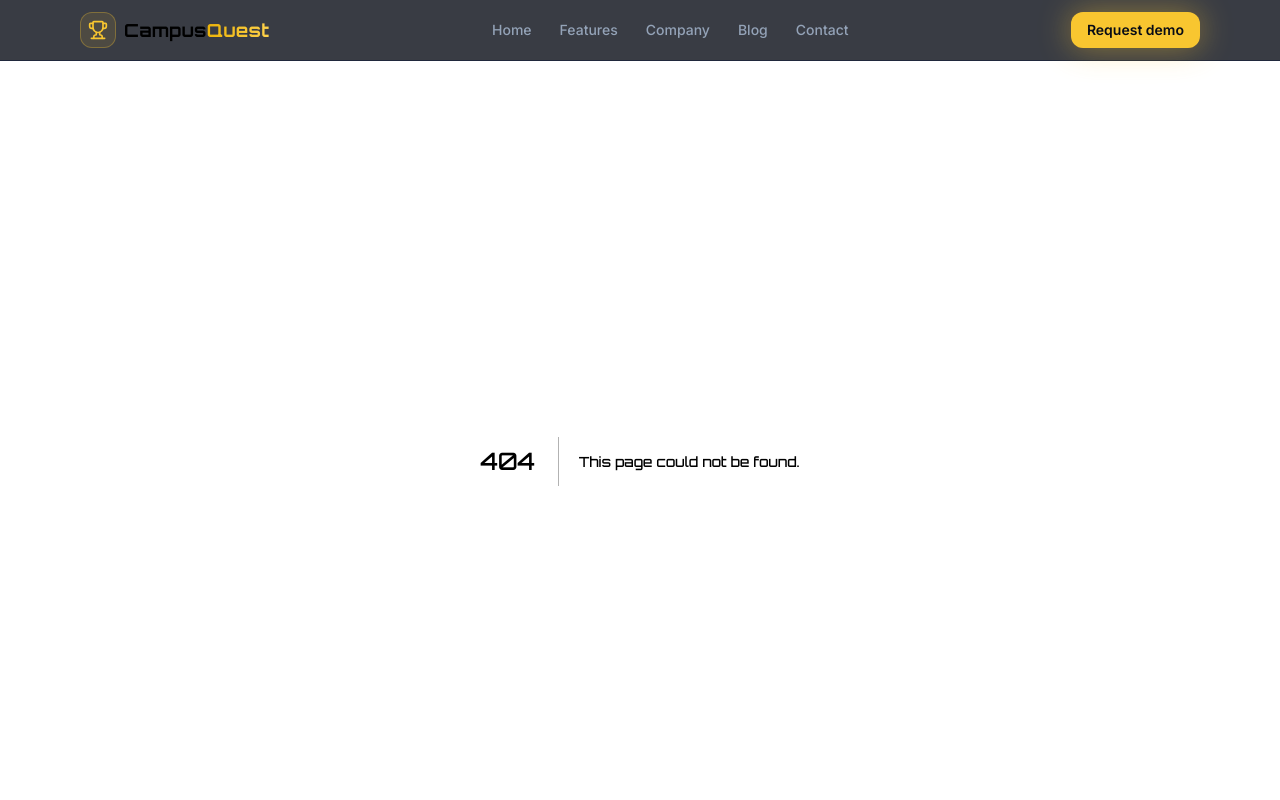
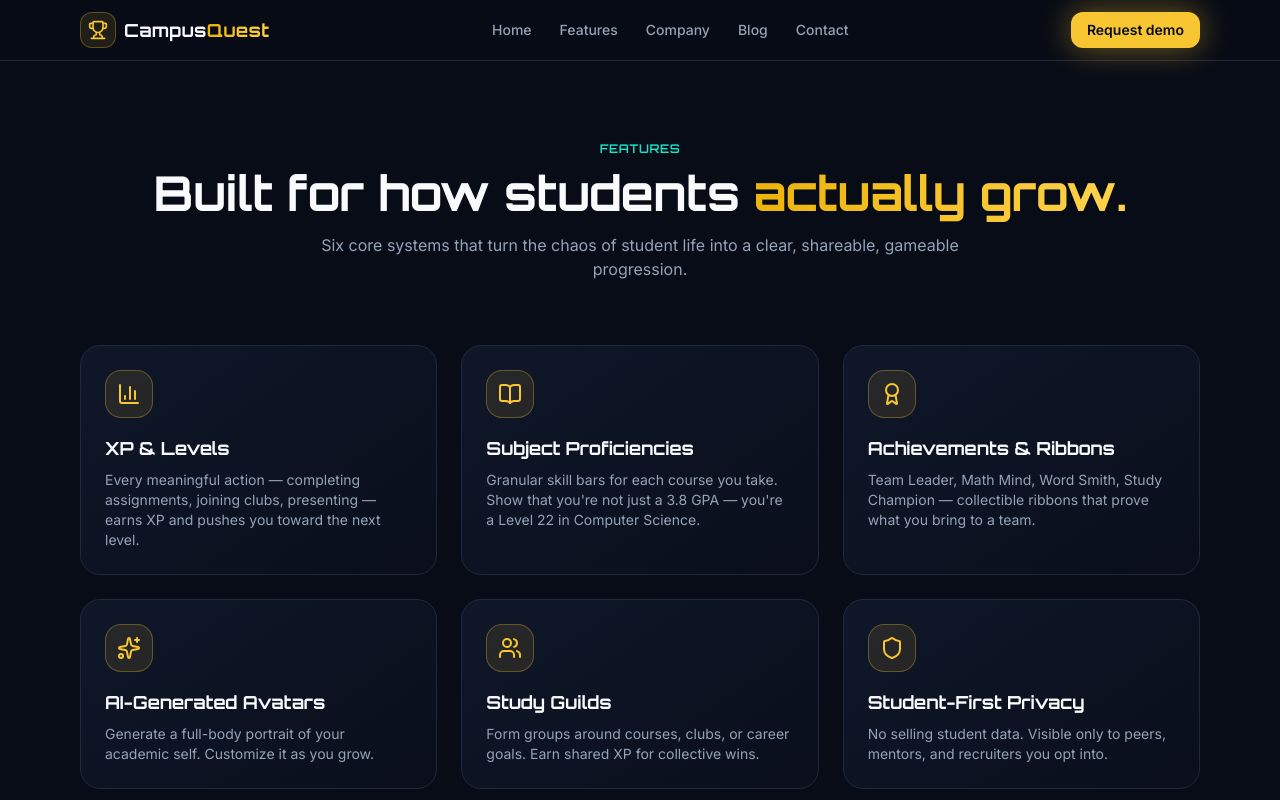
Before and after one commit to rwchampin/campus-quest, a Next.js app: page /features in a window 1280 px wide. Before the commit this address had no page. Shown: the top 800 px of the page. Built offline with nearby package versions, Linux system fonts and the light colour scheme.

Commit message:
features page

```diff
--- /dev/null
+++ b/app/features/page.tsx
@@ -0,0 +1,75 @@
+"use client";
+import { motion } from "motion/react";
+import { Award, BarChart3, BookOpen, Sparkles, Users, Shield } from "lucide-react";
+
+
+const features = [
+    {
+        icon: BarChart3,
+        title: "XP & Levels",
+        desc: "Every meaningful action — completing assignments, joining clubs, presenting — earns XP and pushes you toward the next level.",
+    },
+    {
+        icon: BookOpen,
+        title: "Subject Proficiencies",
+        desc: "Granular skill bars for each course you take. Show that you're not just a 3.8 GPA — you're a Level 22 in Computer Science.",
+    },
+    {
+        icon: Award,
+        title: "Achievements & Ribbons",
+        desc: "Team Leader, Math Mind, Word Smith, Study Champion — collectible ribbons that prove what you bring to a team.",
+    },
+    {
+        icon: Sparkles,
+        title: "AI-Generated Avatars",
+        desc: "Generate a full-body portrait of your academic self. Customize it as you grow.",
+    },
+    {
+        icon: Users,
+        title: "Study Guilds",
+        desc: "Form groups around courses, clubs, or career goals. Earn shared XP for collective wins.",
+    },
+    {
+        icon: Shield,
+        title: "Student-First Privacy",
+        desc: "No selling student data. Visible only to peers, mentors, and recruiters you opt into.",
+    },
+];
+
+export default function FeaturesPage() {
+    return (
+        <div className="mx-auto max-w-6xl px-4 py-20">
+            <div className="text-center mb-16">
+                <p className="font-display text-xs font-semibold uppercase tracking-wider text-accent">
+                    Features
+                </p>
+                <h1 className="mt-3 font-display text-4xl sm:text-5xl font-bold">
+                    Built for how students <span className="text-gradient-gold">actually grow.</span>
+                </h1>
+                <p className="mt-4 max-w-2xl mx-auto text-muted-foreground">
+                    Six core systems that turn the chaos of student life into a clear,
+                    shareable, gameable progression.
+                </p>
+            </div>
+
+            <div className="grid md:grid-cols-2 lg:grid-cols-3 gap-6">
+                {features.map((f, i) => (
+                    <motion.div
+                        key={f.title}
+                        initial={{ opacity: 0, y: 20 }}
+                        whileInView={{ opacity: 1, y: 0 }}
+                        viewport={{ once: true }}
+                        transition={{ duration: 0.4, delay: i * 0.05 }}
+                        className="card-gradient border border-border rounded-2xl p-6 hover:border-primary/40 transition group"
+                    >
+                        <div className="flex h-12 w-12 items-center justify-center rounded-xl bg-primary/10 border border-primary/30 mb-4 text-primary group-hover:glow-gold transition-shadow">
+                            <f.icon className="h-6 w-6" />
+                        </div>
+                        <h3 className="font-display text-lg font-bold mb-2">{f.title}</h3>
+                        <p className="text-sm text-muted-foreground">{f.desc}</p>
+                    </motion.div>
+                ))}
+            </div>
+        </div>
+    );
+}
--- a/app/page.tsx
+++ b/app/page.tsx
@@ -4,6 +4,7 @@ import { motion } from "motion/react";
 import Link from "next/link";
 import heroImg from "@/public/hero.jpg";
 import Image from "next/image";
+
 
 export default function Home() {
   return (
```
